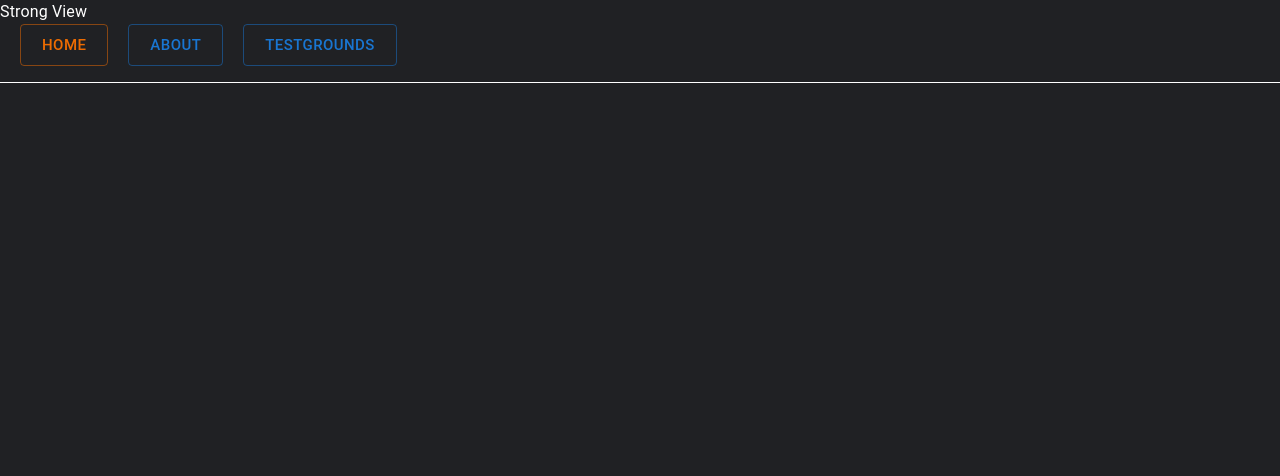
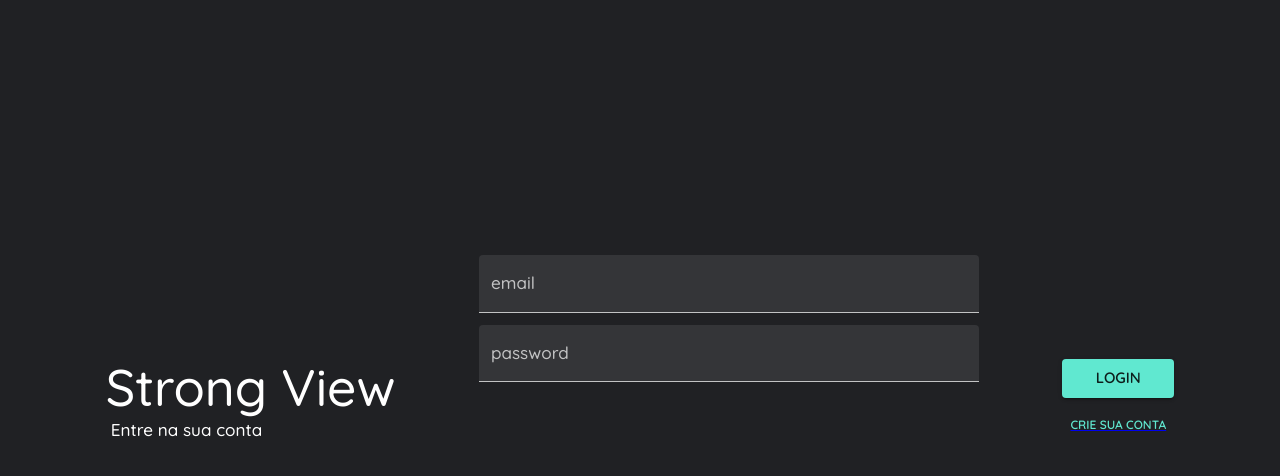
Before and after one commit to gustavosinacio/strong-view, a React (Create React App) app: page / in a window 1280 px wide. Shown: the top 476 px of the page. Built offline with nearby package versions, Linux system fonts and the light colour scheme; no server answers.

Commit message:
adds working store with react context

```diff
--- a/src/App.styles.ts
+++ /dev/null
@@ -1,8 +0,0 @@
-import styled from "styled-components";
-import { Link as RouterLink } from "react-router-dom";
-
-export const Link = styled(RouterLink)`
-  color: #fff;
-  text-decoration: none;
-  margin-right: 20px;
-`;
--- a/src/App.tsx
+++ /dev/null
@@ -1,43 +0,0 @@
-import { Button, Typography, useTheme } from "@mui/material";
-import { Outlet } from "react-router-dom";
-
-import { Link } from "./App.styles";
-
-import { ThemeProvider } from "@mui/material";
-
-export function App() {
-  const theme = useTheme();
-
-  console.log(9821, theme);
-
-  return (
-    <ThemeProvider theme={theme}>
-      <Typography>Strong View</Typography>
-      <nav
-        style={{
-          borderBottom: "solid 1px",
-          paddingBottom: "1rem",
-        }}
-      >
-        <div style={{ marginLeft: "20px" }}>
-          <Link to="/home">
-            <Button size="large" variant="outlined" color="warning">
-              Home
-            </Button>
-          </Link>
-          <Link to="/about">
-            <Button size="large" variant="outlined" color="primary">
-              About
-            </Button>
-          </Link>
-          <Link to="/testgrounds">
-            <Button size="large" variant="outlined" color="primary">
-              Testgrounds
-            </Button>
-          </Link>
-        </div>
-      </nav>
-      <Outlet />
-    </ThemeProvider>
-  );
-}
--- /dev/null
+++ b/src/contexts/user.tsx
@@ -0,0 +1,45 @@
+// import { Auth, getAuth } from "firebase/auth";
+import { getAuth } from "firebase/auth";
+import {
+  createContext,
+  Dispatch,
+  SetStateAction,
+  useEffect,
+  useState,
+} from "react";
+
+type UserContextProps = {
+  user: User;
+  setUser: Dispatch<SetStateAction<User>>;
+};
+
+type User = {
+  uid?: string | null;
+  email?: string | null;
+  createdAt?: string | null;
+  lastSignIn?: string | null;
+};
+
+export const UserContext = createContext({} as UserContextProps);
+
+export const UserProvider: React.FC = ({ children }) => {
+  const storedUser = localStorage.getItem("auth");
+  const auth = getAuth();
+
+  console.log(98219, { storedUser, auth });
+
+  const parsedUser = JSON.parse(storedUser || "{}");
+
+  const [user, setUser] = useState(parsedUser as User);
+
+  useEffect(() => {
+    console.log(982101, "usercontext", user);
+    localStorage.setItem("auth", JSON.stringify(user));
+  }, [user]);
+
+  return (
+    <UserContext.Provider value={{ user, setUser }}>
+      {children}
+    </UserContext.Provider>
+  );
+};
--- a/src/index.css
+++ b/src/index.css
@@ -1,11 +1,19 @@
 @import url("https://fonts.googleapis.com/css2?family=Quicksand:wght@300;400;500;600;700&display=swap");
 
+html {
+  height: 100%;
+}
+
 body {
-  margin: 0;
   -webkit-font-smoothing: antialiased;
   -moz-osx-font-smoothing: grayscale;
   font-family: "Quicksand", sans-serif;
 
   background-color: rgb(32, 33, 36);
   color: white;
+
+  margin: 0;
+  min-height: 100%;
+  align-items: center;
+  justify-content: center;
 }
--- /dev/null
+++ b/src/pages/Auth/SignIn.tsx
@@ -0,0 +1,140 @@
+import { useContext, useState } from "react";
+import { Link } from "react-router-dom";
+import { getAuth, signInWithEmailAndPassword } from "firebase/auth";
+import {
+  Alert,
+  Button,
+  Container,
+  FilledInput,
+  FormControl,
+  Grid,
+  InputLabel,
+  Typography,
+} from "@mui/material";
+
+import { CenterContent, ChangePageButtonSX } from "./styles";
+import { UserContext } from "../../contexts/user";
+
+export const SignIn = () => {
+  const auth = getAuth();
+
+  const [email, setEmail] = useState("");
+  const [password, setPassword] = useState("");
+  const [error, setError] = useState("");
+
+  const { setUser } = useContext(UserContext);
+  // console.log(9821123, userContext);
+
+  const handleChange = (event: any) => {
+    const { id, value } = event.target;
+
+    switch (id) {
+      case "input-email": {
+        setEmail(value);
+        break;
+      }
+
+      case "input-password": {
+        setPassword(value);
+        break;
+      }
+    }
+  };
+
+  const handleSubmit = async () => {
+    try {
+      const { user } = await signInWithEmailAndPassword(auth, email, password);
+
+      setUser({
+        uid: user.uid,
+        email: user?.email,
+        createdAt: user.metadata.creationTime,
+        lastSignIn: user.metadata.lastSignInTime,
+      });
+    } catch (error: any) {
+      console.log(98217, error.message);
+      setError(error.message);
+    }
+  };
+
+  return (
+    <Container
+      sx={{
+        display: "flex",
+        justifyContent: "center",
+        alignItems: "center",
+        height: "100vh",
+        flexDirection: "column",
+        padding: "30px",
+      }}
+    >
+      <Grid
+        container
+        direction={{ xs: "column" }}
+        justifyContent="center"
+        alignItems="center"
+        // bgcolor="#3092"
+      >
+        <Grid
+          sx={{
+            color: "background.text",
+
+            "&:hover": {
+              color: "background.text",
+              opacity: [0.9, 0.8, 0.7],
+            },
+          }}
+        >
+          <Typography variant="h3">Strong View</Typography>
+          <Typography marginLeft={"5px"} variant="body1">
+            Entre na sua conta
+          </Typography>
+        </Grid>
+        <Grid
+          sm={12}
+          display={"flex"}
+          direction={"column"}
+          marginY={"30px"}
+          width={{ xs: "250px", sm: "500px" }}
+        >
+          <FormControl margin="dense" variant="filled" error={error !== ""}>
+            <InputLabel htmlFor="input-email">email</InputLabel>
+            <FilledInput
+              fullWidth
+              id="input-email"
+              value={email}
+              onChange={handleChange}
+            />
+          </FormControl>
+          <FormControl margin="dense" variant="filled" error={error !== ""}>
+            <InputLabel htmlFor="input-password">password</InputLabel>
+            <FilledInput
+              id="input-password"
+              value={password}
+              onChange={handleChange}
+              fullWidth
+            />
+          </FormControl>
+          {error !== "" && (
+            <Grid marginTop="20px">
+              <Alert variant="outlined" severity="error">
+                {error}
+              </Alert>
+            </Grid>
+          )}
+        </Grid>
+
+        <Grid display={"flex"} direction={"column"}>
+          <Button variant="contained" onClick={handleSubmit}>
+            Login
+          </Button>
+          <Link style={CenterContent} to="/signUp">
+            <Button sx={ChangePageButtonSX} variant="text">
+              Crie sua conta
+            </Button>
+          </Link>
+        </Grid>
+      </Grid>
+    </Container>
+  );
+};
--- /dev/null
+++ b/src/pages/Auth/SignUp.tsx
@@ -0,0 +1,3 @@
+export const SignUp = () => {
+  return <div>Sign up</div>;
+};
--- /dev/null
+++ b/src/pages/Auth/styles.ts
@@ -0,0 +1,13 @@
+import { SxProps } from "@mui/material";
+import { CSSProperties } from "styled-components";
+
+export const ChangePageButtonSX: SxProps = {
+  marginTop: "10px",
+  fontSize: "12px",
+};
+
+export const CenterContent: CSSProperties = {
+  display: "flex",
+  justifyContent: "center",
+  alignItems: "center",
+};
--- a/src/routes.tsx
+++ b/src/routes.tsx
@@ -1,18 +1,29 @@
+import { useContext, useEffect } from "react";
 import { ErrorBoundary } from "react-error-boundary";
 import { Routes, Route } from "react-router-dom";
 
-import { App } from "./App";
 import { FallbackPage } from "./pages/FallbackPage";
 import { Home } from "./pages/Home/Home";
 import { Testground } from "./pages/Testground";
 import { Testgrounds } from "./pages/Testground";
+import { SignIn } from "./pages/Auth/SignIn";
+import { SignUp } from "./pages/Auth/SignUp";
+// import { getAuth } from "firebase/auth";
+import { UserContext } from "./contexts/user";
 
 export const Router = () => {
+  const { user } = useContext(UserContext);
+  const isLoggedIn = user.email;
+
+  useEffect(() => {
+    console.log(982103, { isLoggedIn });
+  }, [isLoggedIn]);
+
   return (
     <ErrorBoundary FallbackComponent={FallbackPage}>
-      <Routes>
-        <Route path="/" element={<App />}>
-          <Route path="home" element={<Home />} />
+      {isLoggedIn ? (
+        <Routes>
+          <Route path="/" element={<Home />} />
           <Route path="about" element={<div>about</div>} />
           <Route path="testgrounds" element={<Testgrounds />}>
             <Route
@@ -33,8 +44,13 @@ export const Router = () => {
               </main>
             }
           />
-        </Route>
-      </Routes>
+        </Routes>
+      ) : (
+        <Routes>
+          <Route path="/" element={<SignIn />} />
+          <Route path="/signUp" element={<SignUp />} />
+        </Routes>
+      )}
     </ErrorBoundary>
   );
 };
--- a/src/theme.ts
+++ b/src/theme.ts
@@ -3,8 +3,12 @@ import { createTheme } from "@mui/material/styles";
 let theme = createTheme({
   palette: {
     mode: "dark",
+    background: {
+      default: "#303030",
+      paper: "#373636",
+    },
     primary: {
-      main: "#308f00",
+      main: "#60e8d0",
     },
     warning: {
       light: "rgb(299 155 40)",
@@ -17,39 +21,25 @@ let theme = createTheme({
     // red: "#fa3040",
   },
   typography: {
-    // fontFamily: [
-    //   "-apple-system",
-    //   "BlinkMacSystemFont",
-    //   '"Segoe UI"',
-    //   "Roboto",
-    //   '"Helvetica Neue"',
-    //   "Arial",
-    //   "sans-serif",
-    //   '"Apple Color Emoji"',
-    //   '"Segoe UI Emoji"',
-    //   '"Segoe UI Symbol"',
-    // ].join(","),
-    fontFamily: "Quicksand",
+    fontFamily: [
+      "Quicksand",
+      "-apple-system",
+      "BlinkMacSystemFont",
+      '"Segoe UI"',
+      "Roboto",
+      '"Helvetica Neue"',
+      "Arial",
+      "sans-serif",
+      '"Apple Color Emoji"',
+      '"Segoe UI Emoji"',
+      '"Segoe UI Symbol"',
+    ].join(","),
     fontSize: 15,
     fontWeightLight: 400,
     fontWeightRegular: 500,
     fontWeightMedium: 600,
     fontWeightBold: 700,
-
-    body1: {
-      fontFamily: "Arial",
-    },
   },
 });
 
-let customTypography = createTheme({
-  typography: {
-    fontFamily: "Quicksand",
-  },
-}).typography;
-
-theme = createTheme(theme, {
-  typography: customTypography,
-});
-
 export { theme };
--- a/tsconfig.json
+++ b/tsconfig.json
@@ -14,7 +14,7 @@
 
     /* Language and Environment */
     "target": "es2016",                                  /* Set the JavaScript language version for emitted JavaScript and include compatible library declarations. */
-    // "lib": [],                                        /* Specify a set of bundled library declaration files that describe the target runtime environment. */
+    "lib": ["ES6", "DOM", "DOM.Iterable"],                                        /* Specify a set of bundled library declaration files that describe the target runtime environment. */
     // "jsx": "preserve",                                /* Specify what JSX code is generated. */
     // "experimentalDecorators": true,                   /* Enable experimental support for TC39 stage 2 draft decorators. */
     // "emitDecoratorMetadata": true,                    /* Emit design-type metadata for decorated declarations in source files. */
```
Also changed, not shown: src/index.tsx (+10 -3 lines), src/pages/Home/Home.tsx (+28 -45 lines).
